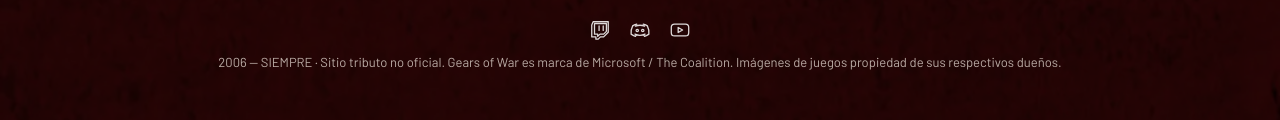
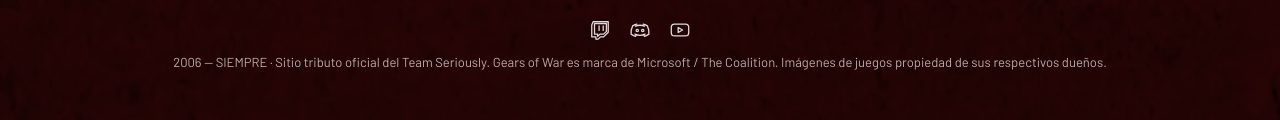
Before and after one commit to VOIDMINDAP/team-seriously, a plain HTML site: page index.html in a window 1280 px wide. Shown: the part 6033-6153 px from the top of the page. Drawn offline with nearby package versions, Linux system fonts and the light colour scheme; a web font is replaced by a local one.

Commit message:
Footer: sitio tributo oficial del Team Seriously

```diff
--- a/index.html
+++ b/index.html
@@ -62,7 +62,7 @@
  <div class="brand big">TEAM <b>SERIOUSLY</b></div>
  <p class="motto">Juntos desde las cenizas. Juntos hasta el final.</p>
  <div class="social foot-social"><a data-red="twitch" target="_blank" rel="noopener" aria-label="Twitch de Team Seriously"><svg viewBox="0 0 24 24" aria-hidden="true"><path d="M4.5 3 3 6.5v13h4.5V22h2.5l2.5-2.5h3.5L21 14.5V3z M19 13.5l-3 3h-4l-2.5 2.5v-2.5H6V5h13z M11 7.5v5 M15.5 7.5v5"/></svg></a><a data-red="discord" target="_blank" rel="noopener" aria-label="Discord de Team Seriously"><svg viewBox="0 0 24 24" aria-hidden="true"><path d="M8.5 5.5C6.5 6 5 6.7 4 7.5 2.6 10.3 2 13.3 2.3 16.5c1.4 1.1 3 1.9 4.7 2.4l1.1-1.9M15.5 5.5c2 .5 3.5 1.2 4.5 2 1.4 2.8 2 5.8 1.7 9-1.4 1.1-3 1.9-4.7 2.4l-1.1-1.9M6.5 16.5c3.5 1.6 7.5 1.6 11 0M7 7.8c3.3-1.3 6.7-1.3 10 0"/><circle cx="9" cy="12.5" r="1.3"/><circle cx="15" cy="12.5" r="1.3"/></svg></a><a data-red="youtube" target="_blank" rel="noopener" aria-label="YouTube de Team Seriously" href="https://www.youtube.com/@TeamSeriously"><svg viewBox="0 0 24 24" aria-hidden="true"><rect x="2.5" y="5.5" width="19" height="13" rx="3.5"/><path d="M10 9.2v5.6l4.8-2.8z"/></svg></a></div>
- <p class="small">2006 — SIEMPRE · Sitio tributo no oficial. Gears of War es marca de Microsoft / The Coalition. Imágenes de juegos propiedad de sus respectivos dueños.</p></div></footer>
+ <p class="small">2006 — SIEMPRE · Sitio tributo oficial del Team Seriously. Gears of War es marca de Microsoft / The Coalition. Imágenes de juegos propiedad de sus respectivos dueños.</p></div></footer>
 
 <dialog id="modal"><button class="x" aria-label="Cerrar">✕</button><div id="modal-body"></div></dialog>
 <script src="data/config.js"></script><script src="app.js?v=8"></script></body></html>
```
